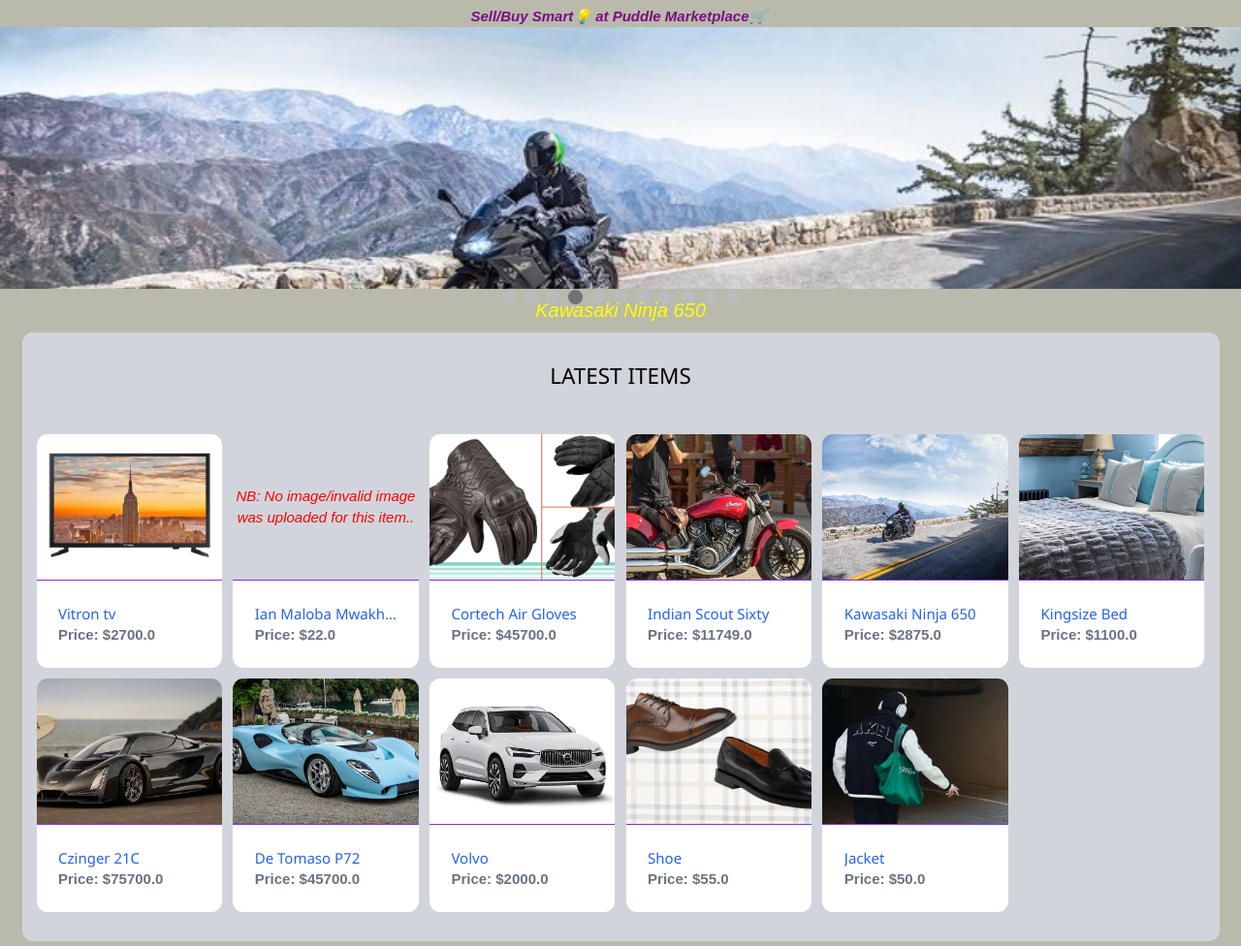
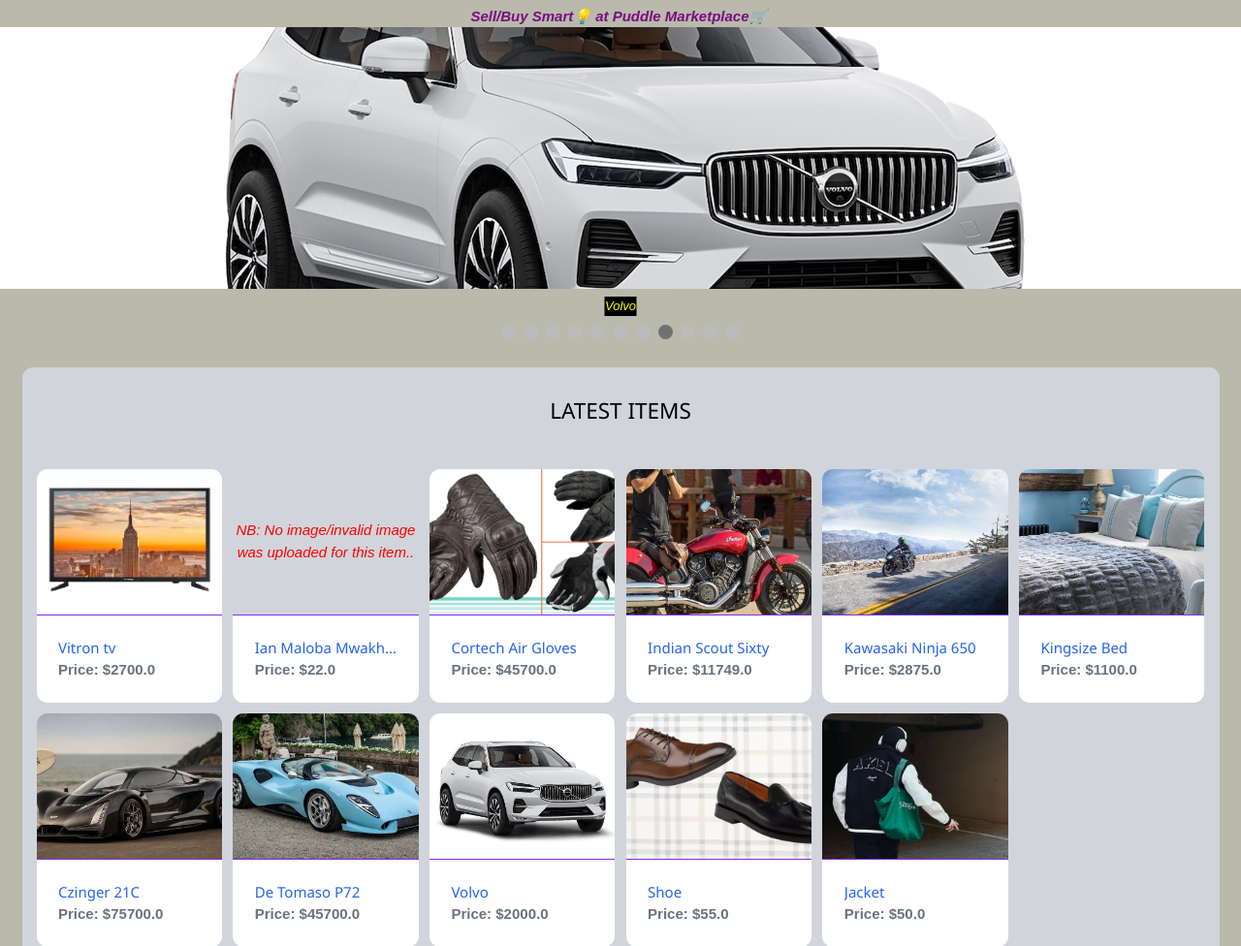
Before and after one commit to IanMalobaMwakha/Puddle, a Django app: page / in a window 1280 px wide. Shown: the part 80-1056 px from the top of the page at 97% size. Run offline with Django 4.2, Linux system fonts and the light colour scheme; data comes from the database, SQL or seed files in the repository; some libraries are stand-ins or nearby versions.

Commit message:
modified:   puddle/core/templates/core/base.html

```diff
--- a/puddle/core/templates/core/base.html
+++ b/puddle/core/templates/core/base.html
@@ -154,14 +154,15 @@ a:hover {
             color: #FFFF00;
             font-size: 15px;
             padding: 8px 12px;
-            position: absolute;
-            top: 50%;
+            position: relative; /* Change absolute to relative */
+            bottom: 0; /* Add this to position the text at the bottom */
             left: 50%;
-            transform: translate(-50%, -50%);
+            transform: translateX(-50%); /* Use translateX to center horizontally */
             width: 100%;
             text-align: center;
             font-size: 20px;
         }
+
 
 
 
--- a/puddle/core/templates/core/index.html
+++ b/puddle/core/templates/core/index.html
@@ -34,7 +34,9 @@
                         <img src="{{ item.image.url }}" class="advertisement-image" title="{{ item.name }}" alt="Advertisement Image">
                     {% endif %}
                 </a>
-            <div class="text truncate"><em>{{ item.name }}</em></div>
+                <div class="text truncate" style="color: yellow; font-size: small;">
+                    <em><span style="background-color: black; display: inline-block;">{{ item.name }}</span></em>
+                </div>
             </div>
         {% endif %}
 
@@ -49,38 +51,40 @@
 
 <script>
     let slideIndex = 0;
+    let slides = document.getElementsByClassName("mySlides");
+    let dots = document.getElementsByClassName("dot");
+    let slideTimer;
+
     showSlides();
 
     function showSlides() {
-        let i;
-        let slides = document.getElementsByClassName("mySlides");
-        let dots = document.getElementsByClassName("dot");
-
         // Set display style for all slides to none
-        for (i = 0; i < slides.length; i++) {
+        for (let i = 0; i < slides.length; i++) {
             slides[i].style.display = "none";
         }
 
         // Set active class for all dots to an empty string
-        for (i = 0; i < dots.length; i++) {
+        for (let i = 0; i < dots.length; i++) {
             dots[i].className = dots[i].className.replace(" active", "");
         }
 
-        slideIndex++;
-        if (slideIndex > slides.length) {
-            slideIndex = 1;
-        }
+        slideIndex = Math.floor(Math.random() * slides.length); // Choose a random slide index
 
         // Display current slide
-        slides[slideIndex-1].style.display = "block";
+        slides[slideIndex].style.display = "block";
 
         // Add active class to the corresponding dot
-        dots[slideIndex-1].className += " active";
+        dots[slideIndex].className += " active";
 
-        // Change slide every 2 seconds
-        setTimeout(showSlides, 2000);
+        // Cancel the previous timer and set a new one
+        clearTimeout(slideTimer);
+        slideTimer = setTimeout(showSlides, 2000);
     }
 </script>
+
+
+
+
 <!-- End of Advertisement div -->
 
 
```
Lines whose indentation alone changed are shown as unchanged.
